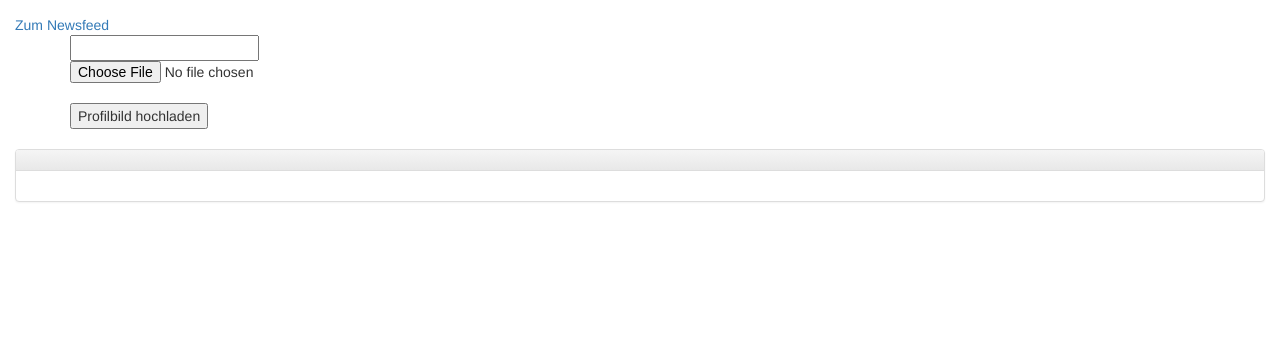
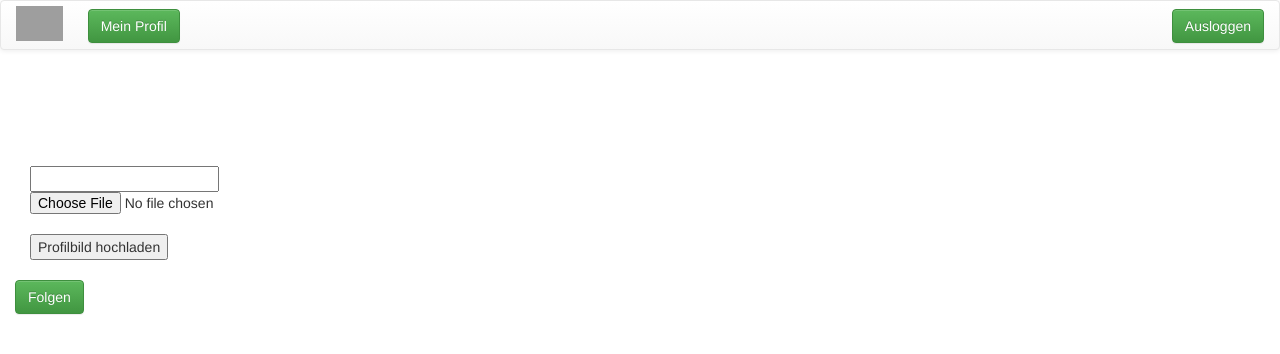
Before and after one commit to JudithBaumann/Grapevine, a PHP site: page /Profil.php in a window 1280 px wide. Shown: the top 354 px of the page. Run offline with PHP 8.4, Linux system fonts and the light colour scheme; the visitor is signed in with stand-in values (Sample User, id 1); data that the repository does not hold is empty; a stand-in replaces the project's code that opens the database connection; grey boxes are pictures that could not be loaded.

Commit message:
Merge remote-tracking branch 'origin/master'
# Conflicts:
#	.idea/deployment.xml

```diff
--- a/CSS/header.css
+++ b/CSS/header.css
@@ -1,5 +1,5 @@
 .navbar {
-background-color: darkblue;
+
 }
 
 .navbar-header{
--- /dev/null
+++ b/Follow.php
@@ -0,0 +1 @@
+<?php
--- a/Profil.php
+++ b/Profil.php
@@ -17,6 +17,8 @@
 
 <?php
 session_start();
+
+include "header.php";
 
 require_once "Includes/db-connection.php"; //verbindung zur datenbank benutzername und passwort nochmal einschreiben)
 
@@ -50,7 +52,12 @@
                 <div class="panel-heading"> <?= $username["firstname"]?> <?= $username["lastname"] ?></div> -->
 <div class="panel-body">
     <?php if($Zeilen["profilpic"] != NULL){
-        echo "<img class='img-responsive' src='".$Zeilen["profilpic"]."'><br>";
+        echo "<img class='img-responsive' src='".$Zeilen["profilpic"]."' style='
+        border: 2px;
+        object-fit: cover;
+        width: 250px;
+        height: 250px;
+        '><br>";
     }
     ?>
 
@@ -59,9 +66,21 @@
 
 
     ?>
-    <html>
     <body>
-    <a href="News_Feed.php">Zum Newsfeed</a>
+    <div class="row">
+        <div class="col col-md-6">
+
+            <h1> <div class="panel-heading"> <?= $username["firstname"]?> <?= $username["lastname"] ?></div></h1>
+            <div class="panel-body">
+            </div>
+        </div>
+        <div class="col-6 col-md-6">
+            </div>
+        </div>
+
+        <div class="row">
+<div class="col col-md-6">
+
     <div class="container">
         <form action="Profilbild_hochladen.php" method="post" enctype="multipart/form-data">
             <input type="text" name="Beschreibung">
@@ -72,17 +91,15 @@
             <br>
         </form>
     </div>
-
+    </div>
+            </div>
+<a class="btn btn-success" href="Follow.php">Folgen</a>
     <?php
     }
 
 ?>
 
 
-<div class="panel panel-default">
-                <div class="panel-heading"> <?= $username["firstname"]?> <?= $username["lastname"] ?></div>
-<div class="panel-body">
-
 
 </body>
-</html>
+</>
--- a/header.php
+++ b/header.php
@@ -11,101 +11,54 @@
 <!DOCTYPE html>
 <html>
 <head>
-    <!--   <style>
-            .container {
-               overflow: hidden;
-                background-color: #333;
-                font-family: Arial;
-            }
--->
-    <style>
-            .container a {
-                float: left;
-                font-size: 16px;
-                color: white;
-                text-align: center;
-                padding: 14px 16px;
-                text-decoration: none;
-            }
+
+    <!-- Latest compiled and minified CSS -->
+    <link rel="stylesheet" href="https://maxcdn.bootstrapcdn.com/bootstrap/3.3.7/css/bootstrap.min.css" integrity="sha384-BVYiiSIFeK1dGmJRAkycuHAHRg32OmUcww7on3RYdg4Va+PmSTsz/K68vbdEjh4u" crossorigin="anonymous">
+
+    <!-- Optional theme -->
+    <link rel="stylesheet" href="https://maxcdn.bootstrapcdn.com/bootstrap/3.3.7/css/bootstrap-theme.min.css" integrity="sha384-rHyoN1iRsVXV4nD0JutlnGaslCJuC7uwjduW9SVrLvRYooPp2bWYgmgJQIXwl/Sp" crossorigin="anonymous">
+
+    <!-- Latest compiled and minified JavaScript -->
+    <script src="https://maxcdn.bootstrapcdn.com/bootstrap/3.3.7/js/bootstrap.min.js" integrity="sha384-Tc5IQib027qvyjSMfHjOMaLkfuWVxZxUPnCJA7l2mCWNIpG9mGCD8wGNIcPD7Txa" crossorigin="anonymous"></script>
 
 
-            .dropdown {
-                float: left;
-                overflow: hidden;
-            }
+</head>
+<body>
 
-            .dropdown .dropbtn {
-                cursor: pointer;
-                font-size: 16px;
-                border: none;
-                outline: none;
-                color: white;
-                padding: 14px 16px;
-                background-color: inherit;
-            }
+<nav class="navbar navbar-default" style="height: 50px" margin="40px">
+    <div class="container-fluid">
 
-            .container a:hover, .dropdown:hover .dropbtn {
-                background-color: blue;
-            }
+        <div class="navbar-header navbar-left">
+            <a class="navbar-brand" href="News_Feed.php"><img src="IMG/Grapevine.png" alt="Logo" style="
+                                                                height: 35px;
+                                                                width: auto;
+                                                                object-fit: cover;
+                                                                margin-top: -10px;" ></a>
+            <a class="btn btn-success navbar-btn" style="margin-left: 10px;" href="Profil.php">Mein Profil</a>
+        </div>
 
-            .dropdown-content {
-                display: none;
-                position: absolute;
-                background-color: #f9f9f9;
-                min-width: 160px;
-                box-shadow: 0px 8px 16px 0px rgba(0,0,0,0.2);
-                z-index: 1;
-            }
 
-            .dropdown-content a {
-                float: none;
-                color: black;
-                padding: 12px 16px;
-                text-decoration: none;
-                display: block;
-                text-align: left;
-            }
+        <div class="navbar-header navbar-right">
+            <a class="btn btn-success navbar-btn" href="Ausloggen.php">Ausloggen</a>
 
-            .dropdown-content a:hover {
-                background-color: #ddd;
-            }
 
-            .show {
-                display: block;
-            }
-        </style>
-  </head>
-  <body>
 
-  <div class="container">
-      <a href="News_Feed.php">Grapevine</a>
-      <div class="dropdown">
-          <button class="dropbtn" onclick="myFunction()">Dropdown</button>
-          <div class="dropdown-content" id="myDropdown">
-              <a href="Profil.php">Mein Profil</a>
-              <a href="pw_aendern_2.php">Passwort ändern</a>
-          </div>
-      </div>
-  </div>
 
-  <script>
-      /* When the user clicks on the button,
-       toggle between hiding and showing the dropdown content */
-      function myFunction() {
-          document.getElementById("myDropdown").classList.toggle("show");
-      }
+        <!--    <button type="button" class="btn btn-success dropdown-toggle" data-toggle="dropdown">Einstellungen
+                <span class="caret"></span>
+            </button>
+            <ul class="dropdown-menu" role="menu">
+                <li><a href="pw_aendern_2.php">Passwort ändern</a></li>
+                <li><a href="Ausloggen.php">Ausloggen</a></li>
+            </ul>
+-->
 
-      // Close the dropdown if the user clicks outside of it
-      window.onclick = function(e) {
-          if (!e.target.matches('.dropbtn')) {
-              var myDropdown = document.getElementById("myDropdown");
-              if (myDropdown.classList.contains('show')) {
-                  myDropdown.classList.remove('show');
-              }
-          }
-      }
-  </script>
-  </body>
-  </html>
+        </div>
+    </div>
+</nav>
+
+
+
 
   </body>
+</html>
--- a/upload.php
+++ b/upload.php
@@ -2,7 +2,7 @@
 if (!isset($_SESSION["email"]))// (Variable im Log in Benennen)
 {
     header("location: Login.php");
-
+}
 
 {
     move_uploaded_file($_FILES["file"]["name"],
```
Also changed, not shown: News_Feed.php (+5 -3 lines), session_check.php (+9 -0 lines), Login.php (indentation only).
